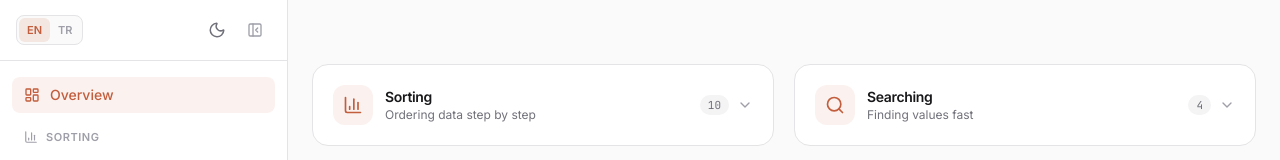
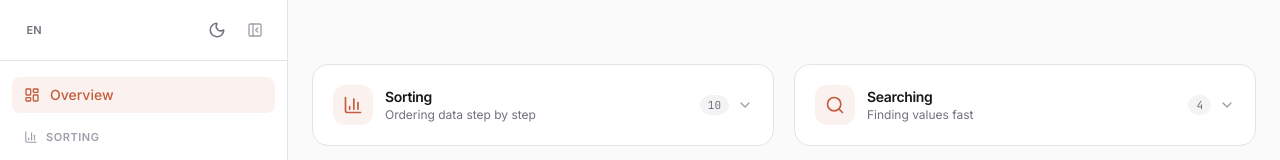
Before and after one commit to batuhanmeral/dsa-visualizer, a Next.js app: page / in a window 1280 px wide. Shown: the top 160 px of the page. Built offline with nearby package versions, Linux system fonts and the light colour scheme.

Commit message:
refactor: make the language switch a single toggle button

```diff
--- a/components/lang-toggle.tsx
+++ b/components/lang-toggle.tsx
@@ -2,31 +2,24 @@
 
 import { useLang, type Lang } from "@/lib/i18n";
 
-/** Compact EN/TR segmented control. Persists via the i18n provider. */
+/**
+ * Single-button language switch: shows the language in force and flips to the
+ * other one on click. Sized and styled to match ThemeToggle so the two read as
+ * one pair of controls.
+ */
 export default function LangToggle({ className = "" }: { className?: string }) {
   const { lang, setLang, t } = useLang();
-  const langs: Lang[] = ["en", "tr"];
+  const next: Lang = lang === "en" ? "tr" : "en";
 
   return (
-    <div
+    <button
+      type="button"
+      onClick={() => setLang(next)}
+      aria-label={t("toggle.lang")}
       title={t("toggle.lang")}
-      className={`flex items-center rounded-lg border border-zinc-200 bg-zinc-50 p-0.5 dark:border-zinc-800 dark:bg-zinc-900 ${className}`}
+      className={`flex size-9 items-center justify-center rounded-lg text-[11px] font-semibold uppercase text-zinc-500 transition-colors hover:bg-zinc-100 hover:text-zinc-900 dark:text-zinc-400 dark:hover:bg-zinc-800 dark:hover:text-zinc-100 ${className}`}
     >
-      {langs.map((l) => (
-        <button
-          key={l}
-          type="button"
-          onClick={() => setLang(l)}
-          aria-pressed={lang === l}
-          className={`rounded-md px-2 py-1 text-[11px] font-semibold uppercase transition-colors ${
-            lang === l
-              ? "bg-claude-500/15 text-claude-600 dark:text-claude-400"
-              : "text-zinc-400 hover:text-zinc-700 dark:hover:text-zinc-200"
-          }`}
-        >
-          {l}
-        </button>
-      ))}
-    </div>
+      {lang}
+    </button>
   );
 }
```
